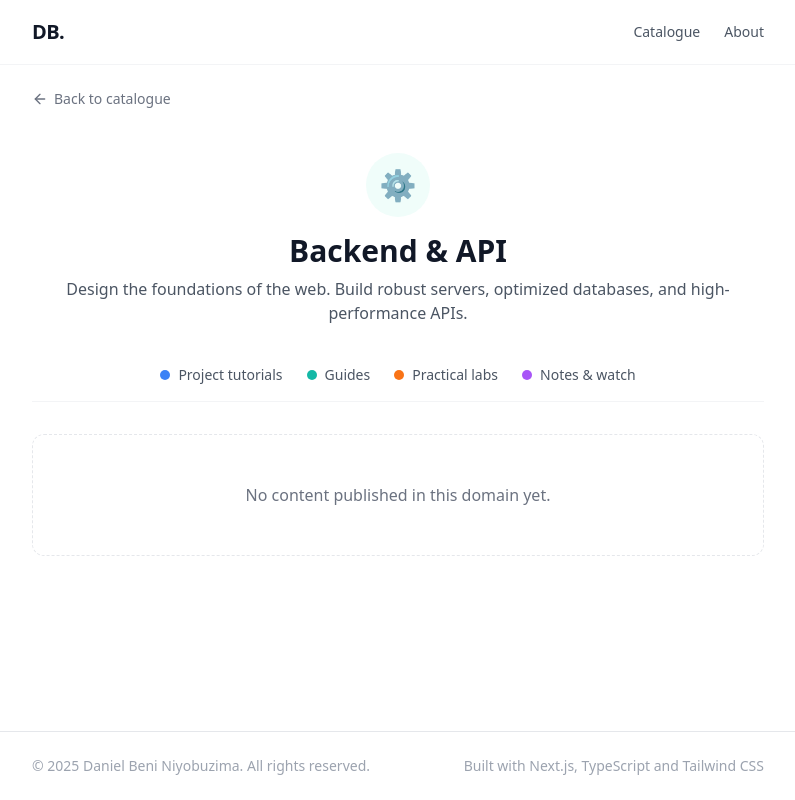
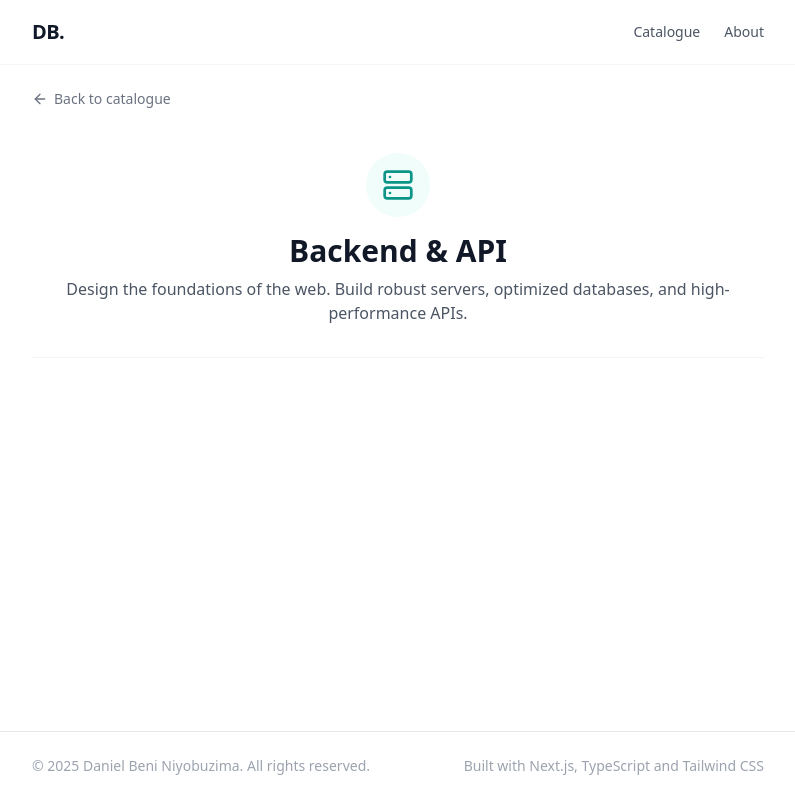
Before and after one commit to Daniel-Beni/daniel-beni-blog, a Next.js app: page /en/domain/backend in a window 1280 px wide. Shown: the whole page, without its empty margins (242-1037 px from the left). Built offline with nearby package versions, Linux system fonts and the light colour scheme.

Commit message:
refactor: nettoyage des pages de domaines
- Remplacement des émojis par des icônes Lucide de manière uniforme
- Ajout de l'icône Brain dans les déclarations TypeScript
- Suppression des listes de contenu et du bruit visuel
- Préparation d'une page saine pour l'intégration du futur sommaire

```diff
--- a/app/[locale]/about/page.tsx
+++ b/app/[locale]/about/page.tsx
@@ -55,7 +55,7 @@ export default async function AboutPage({
     : "I'm Daniel Beni Niyobuzima, a software engineering student specializing in cloud computing and AI at ISEN Méditerranée (Toulon). This site documents my tech watch, hands-on labs, and progress in algorithms.";
 
   const goal = isFr
-    ? "Objectif : rejoindre une équipe technique exigeante (cloud, backend, DevOps ou IA) où je peux appliquer et approfondir ces compétences."
+    ? "Objectif : rejoindre une équipe dynamique et exigeante (cloud, backend, DevOps ou IA) où je peux appliquer et approfondir ces compétences."
     : "Goal: join a demanding technical team (cloud, backend, DevOps or AI) where I can apply and deepen these skills.";
 
   const timeline = [
@@ -67,15 +67,15 @@ export default async function AboutPage({
     },
     {
       period: '2022 – 2024',
+      title: isFr ? 'Licence Informatique' : 'Computer Science degree',
+      org: isFr ? 'Université de Limoges' : 'University of Limoges',
+      detail: isFr ? 'Licence' : 'Bachelor',
+    },
+    {
+      period: '2020 – 2022',
       title: isFr ? 'Administrateur systèmes et réseaux' : 'Systems & network administrator',
       org: 'BRARUDI (Heineken)',
       detail: isFr ? 'Infrastructure, support, déploiements' : 'Infrastructure, support, deployments',
-    },
-    {
-      period: '2020 – 2022',
-      title: isFr ? 'Licence Informatique' : 'Computer Science degree',
-      org: isFr ? 'Université de Limoges' : 'University of Limoges',
-      detail: isFr ? 'Licence' : 'Bachelor',
     },
     {
       period: '2018 – 2020',
--- a/app/[locale]/domain/[domain]/page.tsx
+++ b/app/[locale]/domain/[domain]/page.tsx
@@ -1,11 +1,9 @@
 import Link from 'next/link';
-import {ArrowLeft} from 'lucide-react';
-import {setRequestLocale} from 'next-intl/server';
-import {notFound} from 'next/navigation';
-import {locales} from '@/i18n';
-import {domains, getDomainById, getDomainArticles} from '@/lib/domains';
-import {getDifficultyLabel} from '@/lib/utils';
-import type {Locale, Article} from '@/types/content';
+import { ArrowLeft, Cloud, Server, Layout, Shield, LineChart, Code2, Brain } from 'lucide-react';
+import { setRequestLocale } from 'next-intl/server';
+import { notFound } from 'next/navigation';
+import { locales } from '@/i18n';
+import { domains, getDomainById } from '@/lib/domains';
 
 export function generateStaticParams() {
   return locales.flatMap((locale) =>
@@ -16,53 +14,25 @@ export function generateStaticParams() {
   );
 }
 
-function getContentFormat(article: Article): 'tutorial' | 'guide' | 'lab' | 'note' {
-  const tags = article.frontmatter.tags.map((t) => t.toLowerCase());
-  const title = article.frontmatter.title.toLowerCase();
-
-  if (tags.includes('post-mortem') || tags.includes('incident') || article.readingTime <= 5) {
-    return 'note';
+// Fini les émojis, on utilise les icônes Lucide de manière uniforme !
+const DomainIcon = ({ id, className }: { id: string; className: string }) => {
+  switch (id) {
+    case 'devops': return <Cloud className={className} />;
+    case 'backend': return <Server className={className} />;
+    case 'frontend': return <Layout className={className} />;
+    case 'network': return <Shield className={className} />;
+    case 'data': return <Brain className={className} />; // Le fameux cerveau pour l'IA
+    case 'dsa': return <Code2 className={className} />;
+    default: return <Code2 className={className} />;
   }
-  if (tags.includes('lab') || tags.includes('exercice') || tags.includes('hands-on')) {
-    return 'lab';
-  }
-  if (
-    tags.includes('guide') ||
-    tags.includes('tutorial') ||
-    title.includes('guide') ||
-    title.includes('de a à z') ||
-    title.includes('complet')
-  ) {
-    return 'guide';
-  }
-  return 'guide';
-}
-
-const formatConfig = {
-  tutorial: {
-    label: {fr: 'Tutoriels projets', en: 'Project tutorials'},
-    dotColor: 'bg-blue-500',
-  },
-  guide: {
-    label: {fr: 'Guides', en: 'Guides'},
-    dotColor: 'bg-teal-500',
-  },
-  lab: {
-    label: {fr: 'Labs pratiques', en: 'Practical labs'},
-    dotColor: 'bg-orange-500',
-  },
-  note: {
-    label: {fr: 'Notes & veille', en: 'Notes & watch'},
-    dotColor: 'bg-purple-500',
-  },
-} as const;
+};
 
 export default async function DomainPage({
   params,
 }: {
-  params: Promise<{locale: string; domain: string}>;
+  params: Promise<{ locale: string; domain: string }>;
 }) {
-  const {locale, domain: domainId} = await params;
+  const { locale, domain: domainId } = await params;
 
   if (!locales.includes(locale as any)) {
     notFound();
@@ -75,21 +45,10 @@ export default async function DomainPage({
 
   setRequestLocale(locale);
   const isFr = locale === 'fr';
-  const articles = getDomainArticles(domain, locale as Locale);
-
-  const grouped: Record<string, Article[]> = {};
-  for (const article of articles) {
-    const format = getContentFormat(article);
-    if (!grouped[format]) grouped[format] = [];
-    grouped[format].push(article);
-  }
-
-  const formatOrder: Array<keyof typeof formatConfig> = ['tutorial', 'guide', 'lab', 'note'];
-  let globalIndex = 0;
 
   return (
     <div className="mx-auto max-w-[780px] px-4 sm:px-6">
-      {/* Back link */}
+      {/* Lien de retour */}
       <div className="pt-6">
         <Link
           href={`/${locale}`}
@@ -100,10 +59,10 @@ export default async function DomainPage({
         </Link>
       </div>
 
-      {/* Domain header */}
-      <section className="pb-8 pt-10 text-center">
-        <div className="mx-auto mb-4 flex h-16 w-16 items-center justify-center rounded-full bg-primary-50 text-3xl">
-          {domain.icon}
+      {/* En-tête de la matière (Propre et centré) */}
+      <section className="pb-8 pt-10 text-center border-b border-gray-100">
+        <div className="mx-auto mb-4 flex h-16 w-16 items-center justify-center rounded-full bg-primary-50">
+          <DomainIcon id={domain.id} className="h-8 w-8 text-primary-600" />
         </div>
         <h1 className="text-3xl font-bold text-gray-900">
           {isFr ? domain.titleFr : domain.titleEn}
@@ -113,79 +72,9 @@ export default async function DomainPage({
         </p>
       </section>
 
-      {/* Legend */}
-      <div className="flex flex-wrap items-center justify-center gap-6 pb-4 pt-2 border-b border-gray-100">
-        {formatOrder.map((format) => (
-          <div key={format} className="flex items-center gap-2">
-            <div className={`h-2.5 w-2.5 rounded-full ${formatConfig[format].dotColor}`} />
-            <span className="text-sm font-medium text-gray-600">
-              {formatConfig[format].label[locale as Locale]}
-            </span>
-          </div>
-        ))}
-      </div>
-
-      {/* Content list */}
+      {/* ZONE VIDE POUR LE FUTUR SOMMAIRE ODIN PROJECT */}
       <div className="mb-20 mt-8">
-        {articles.length === 0 ? (
-          <div className="rounded-xl border border-dashed border-gray-200 px-6 py-12 text-center">
-            <p className="text-gray-500">
-              {isFr
-                ? 'Aucun contenu publié dans ce domaine pour le moment.'
-                : 'No content published in this domain yet.'}
-            </p>
-          </div>
-        ) : (
-          formatOrder.map((format) => {
-            const items = grouped[format];
-            if (!items || items.length === 0) return null;
-
-            return (
-              <div key={format} className="mb-8">
-                <h3 className="mb-4 text-xs font-bold uppercase tracking-wider text-gray-400">
-                  {formatConfig[format].label[locale as Locale]}
-                </h3>
-
-                <div className="flex flex-col gap-2">
-                  {items.map((article) => {
-                    globalIndex += 1;
-                    const contentType = article.type === 'dsa' ? 'dsa' : 'blog';
-
-                    return (
-                      <Link
-                        key={article.slug}
-                        href={`/${locale}/${contentType}/${article.slug}`}
-                        className="group flex items-center gap-4 rounded-lg border border-transparent p-3 transition-colors hover:bg-gray-50 hover:border-gray-100"
-                      >
-                        <span className="w-8 flex-shrink-0 text-center font-mono text-sm text-gray-400 group-hover:text-primary-600">
-                          {globalIndex.toString().padStart(2, '0')}
-                        </span>
-
-                        <div className={`h-2.5 w-2.5 flex-shrink-0 rounded-full ${formatConfig[format].dotColor}`} />
-
-                        <div className="flex-1 min-w-0">
-                          <h4 className="text-base font-semibold text-gray-900 group-hover:text-primary-700">
-                            {article.frontmatter.title}
-                          </h4>
-                          <p className="mt-1 truncate text-sm text-gray-500">
-                            {article.frontmatter.tags.slice(0, 4).join(' · ')}
-                            {article.frontmatter.difficulty && (
-                              <> — {getDifficultyLabel(article.frontmatter.difficulty, locale as Locale)}</>
-                            )}
-                          </p>
-                        </div>
-
-                        <span className="hidden sm:block flex-shrink-0 font-mono text-sm text-gray-400">
-                          {article.readingTime} min
-                        </span>
-                      </Link>
-                    );
-                  })}
-                </div>
-              </div>
-            );
-          })
-        )}
+        {/* On part sur une page 100% saine ! Le sommaire viendra ici */}
       </div>
     </div>
   );
--- a/types/lucide-react.d.ts
+++ b/types/lucide-react.d.ts
@@ -7,6 +7,7 @@ declare module 'lucide-react' {
   import type { SVGProps } from 'react';
   type IconComponent = (props: SVGProps<SVGSVGElement>) => JSX.Element;
   export const Cloud: IconComponent;
+  export const Brain: IconComponent;
   export const Server: IconComponent;
   export const Layout: IconComponent;
   export const Shield: IconComponent;
```
